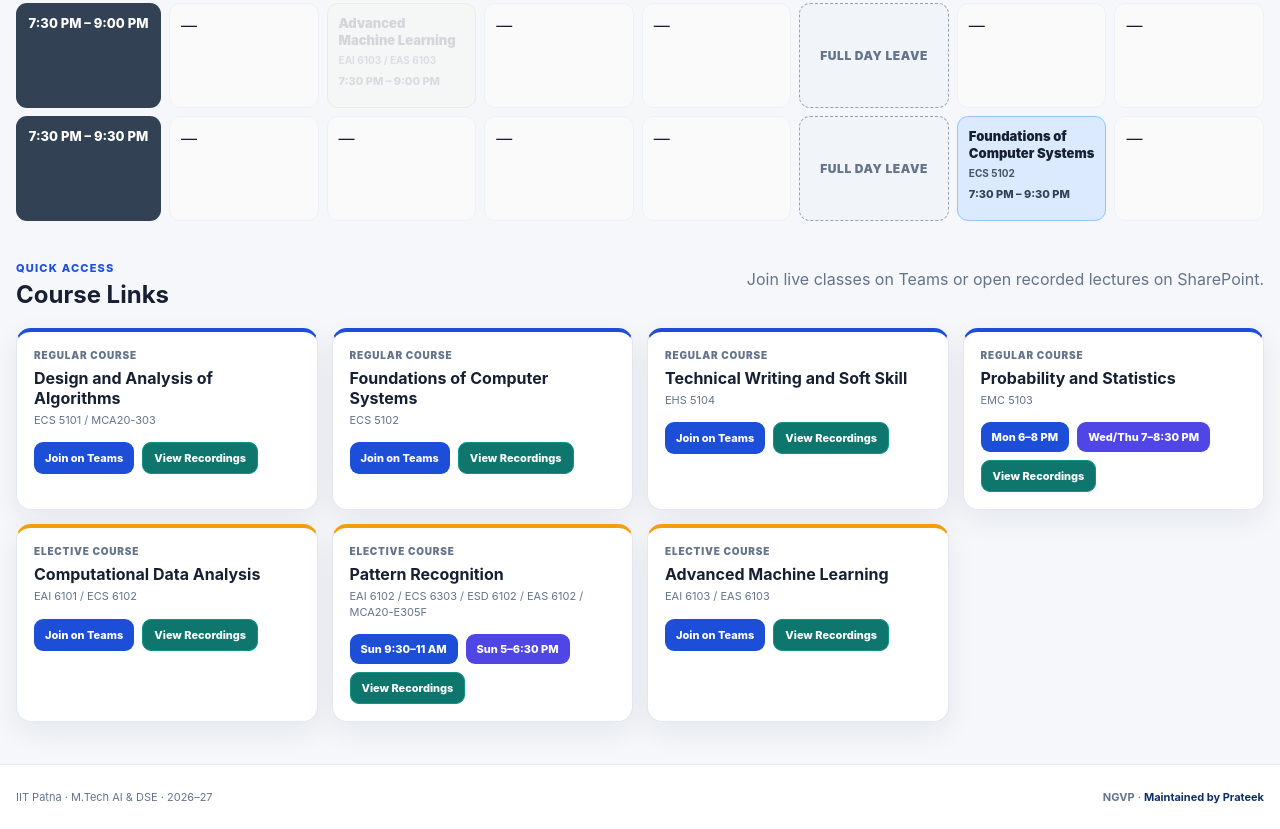
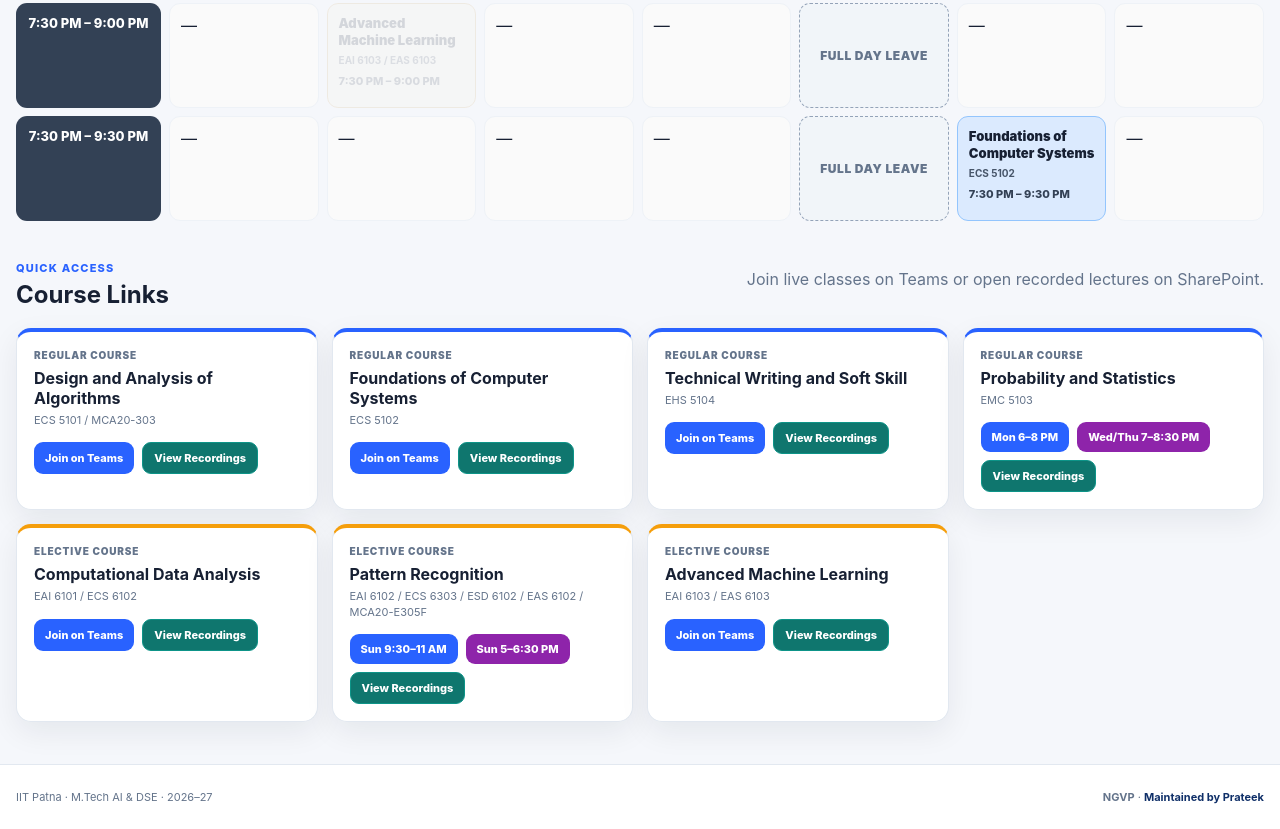
Before and after one commit to Rajkisan/iitp-mtech-ai-dse-timetable, a plain HTML site: page index.html in a window 1280 px wide. Shown: the part 1561-2390 px from the top of the page. Drawn offline with Linux system fonts and the light colour scheme.

Commit message:
Color fixing

```diff
--- a/css/style.css
+++ b/css/style.css
@@ -1,6 +1,6 @@
 :root {
   --navy: #0f2f68;
-  --blue: #1d4ed8;
+  --blue: #2962ff;
   --blue-soft: #dbeafe;
   --blue-border: #93c5fd;
   --yellow-soft: #fef3c7;
@@ -543,7 +543,7 @@ select {
   box-shadow: none;
 }
 
-.join-btn.alt { background: #4f46e5; }
+.join-btn.alt { background: #8e24aa; }
 
 .join-btn.recording {
   background: #0f766e;
```
